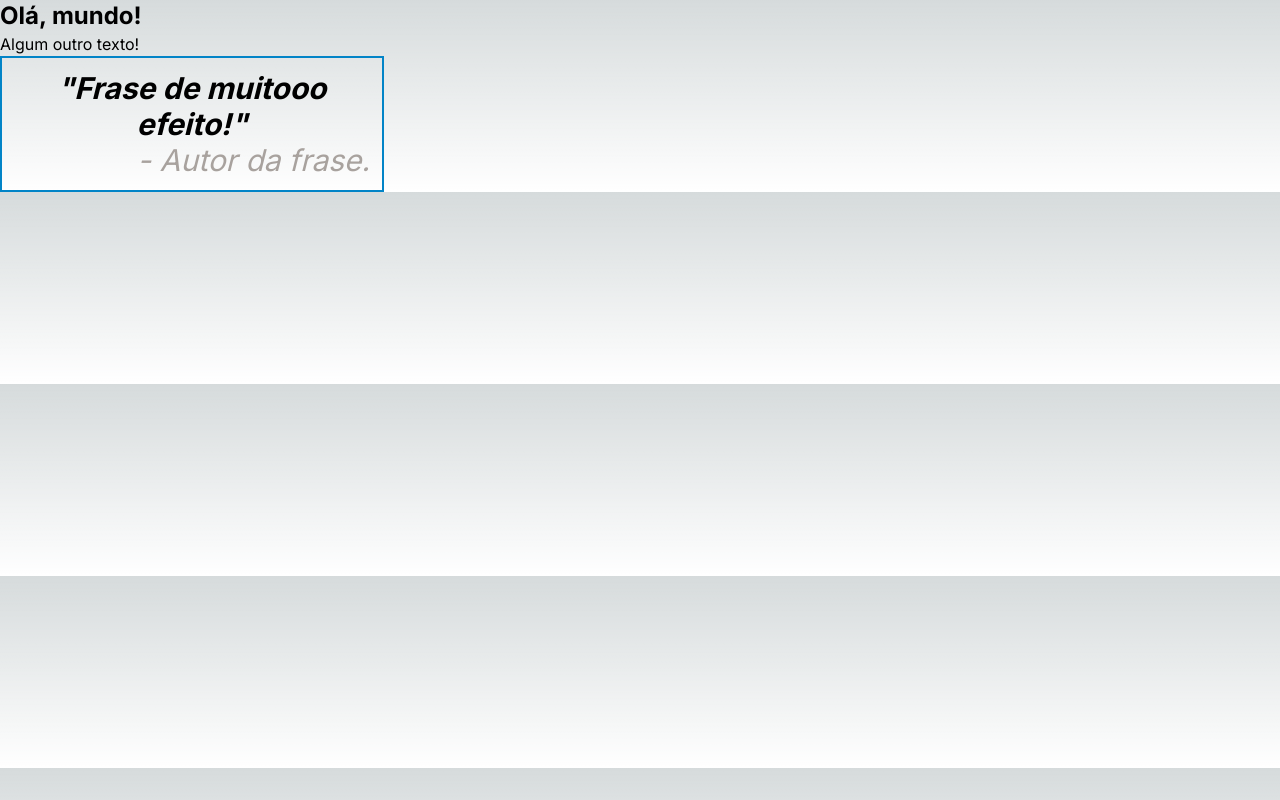
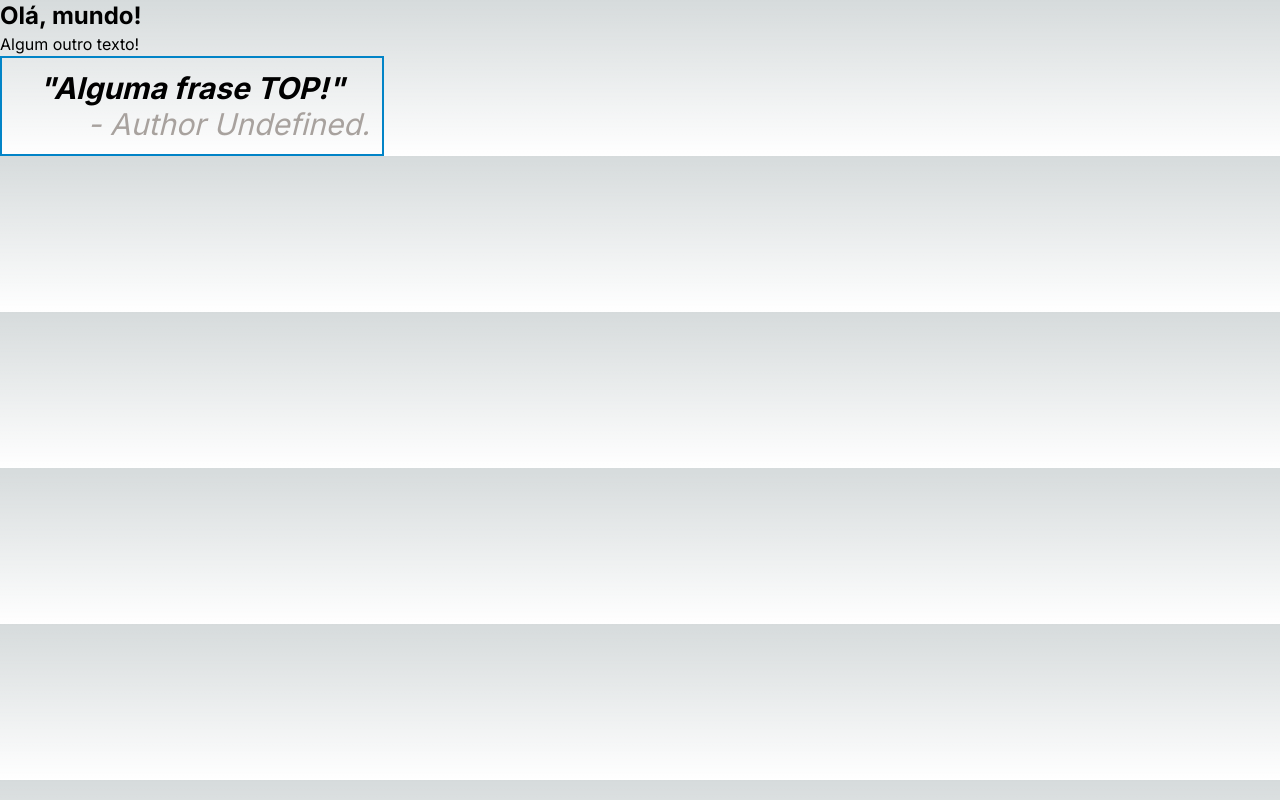
Before and after one commit to AristidesEvan/NextProject, a Next.js app: page / in a window 1280 px wide. Built offline with nearby package versions, Linux system fonts and the light colour scheme.

Commit message:
Trabalhando com renderização condicional.

```diff
--- a/src/app/page.tsx
+++ b/src/app/page.tsx
@@ -2,7 +2,7 @@ import { Circle } from "@/components/Circle";
 import { GeoForm } from "@/components/GeoForm";
 import { Person } from "@/components/Person";
 import { Square } from "@/components/Square";
-import { Card } from "@/components/card";
+import { Card } from "@/components/Card";
 
 function Page() {
   return (
@@ -10,12 +10,7 @@ function Page() {
       <h1 className="font-bold text-2xl">Olá, mundo!</h1>
       <h3>Algum outro texto!</h3>
 
-        <Card>
-          <>
-            <h1 className="font-bold text-3xl italic">"Frase de muitooo efeito!"</h1>
-            <div className="text-right text-stone-400">- Autor da frase.</div>
-          </>
-        </Card>
+        <Card phrase="Alguma frase TOP!" />
 
       {
       /* <GeoForm/>
--- a/src/components/card.tsx
+++ b/src/components/card.tsx
@@ -1,13 +1,15 @@
 import { ReactNode } from "react";
 
 type Props = {
-    children: ReactNode;
+    phrase: string;
+    author?: string;
 }
 
-export const Card = ({children}: Props) => {
+export const Card = ({phrase, author}: Props) => {
     return (
         <div className="w-96 border-2 border-sky-600 p-3 text-3xl text-center italic">
-            {children}
+            <h1 className="font-bold text-3xl italic">"{phrase}"</h1>
+            <div className="text-right text-stone-400">- {author ? author : "Author Undefined"}.</div>
         </div>
     );
 }
```
